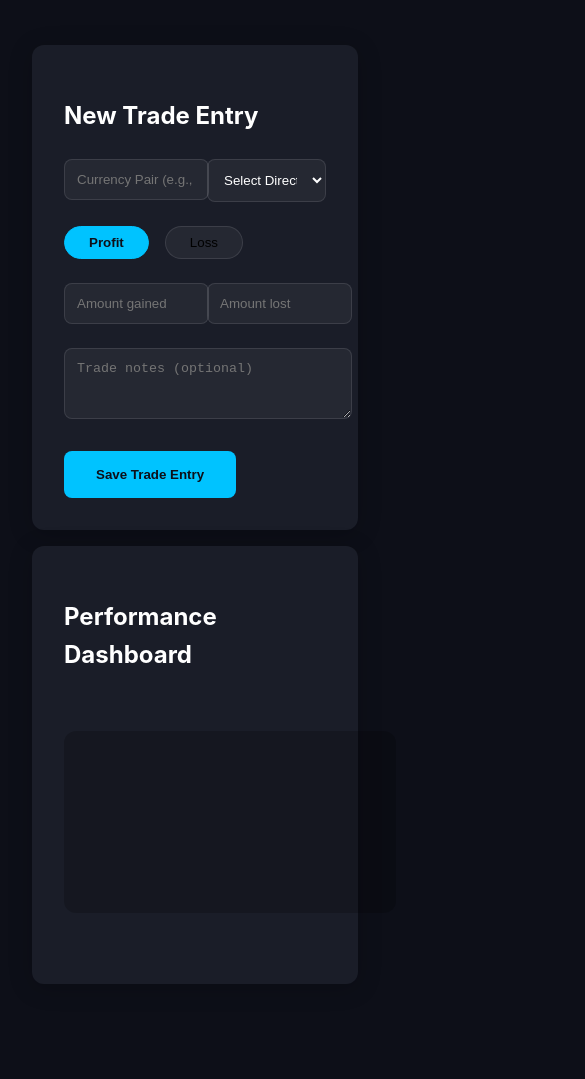
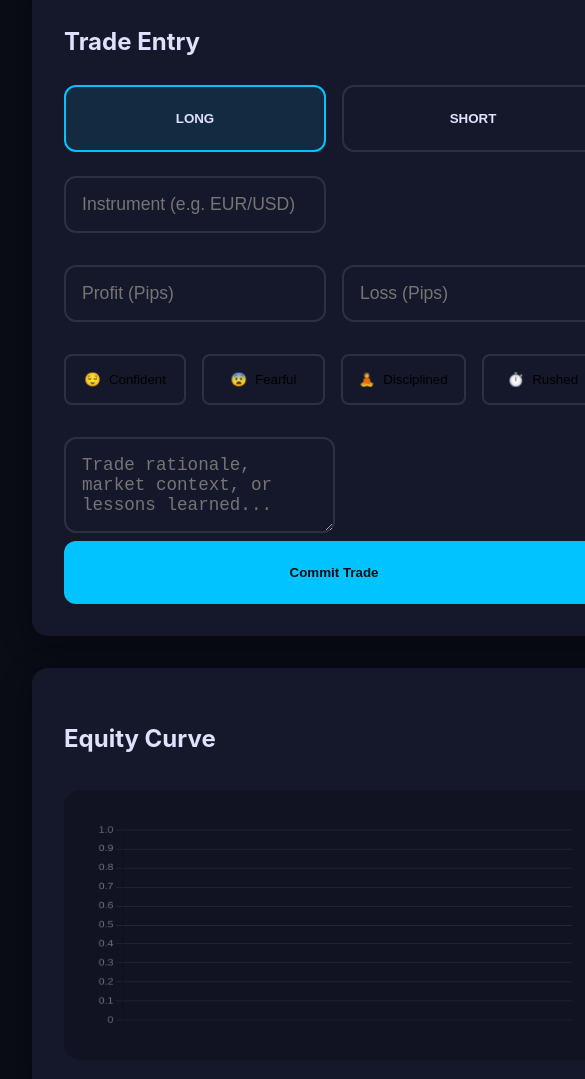
Before and after one commit to vincenek/TraderOS, a plain HTML site: page index.html in a window 390 px wide. Shown: the part 129-1208 px from the top of the page, 585 px wide, since content can reach past the window. Before the commit the page ends 1161 px from the top, so only its background shows below. Drawn offline with nearby package versions, Linux system fonts and the light colour scheme.

Commit message:
Update index.html

```diff
--- a/index.html
+++ b/index.html
@@ -3,330 +3,366 @@
 <head>
     <meta charset="UTF-8">
     <meta name="viewport" content="width=device-width, initial-scale=1.0">
-    <title>TraderOS - Professional Trading Journal</title>
+    <title>TraderOS Pro | Institutional Trading Journal</title>
     <script src="https://cdn.jsdelivr.net/npm/chart.js"></script>
     <style>
         :root {
-            --dark: #0D0F18;
+            --base: #0A0C16;
+            --surface: #15182B;
             --accent: #00C3FF;
-            --secondary: #1A1D28;
             --profit: #00FF88;
             --loss: #FF0066;
+            --text: #E0E0FF;
         }
 
         body {
-            font-family: 'Inter', system-ui, sans-serif;
-            background: var(--dark);
-            color: white;
+            font-family: 'Inter', system-ui;
+            background: var(--base);
+            color: var(--text);
             margin: 0;
-            padding: 2rem;
             line-height: 1.6;
         }
 
-        .container {
-            max-width: 1200px;
-            margin: 0 auto;
-        }
-
-        header {
-            display: flex;
-            align-items: center;
-            gap: 1rem;
-            margin-bottom: 3rem;
+        .header {
+            background: var(--surface);
+            padding: 1rem 2rem;
+            border-bottom: 1px solid rgba(255,255,255,0.1);
+            position: fixed;
+            width: 100%;
+            top: 0;
+            z-index: 100;
         }
 
         .logo {
-            height: 50px;
+            height: 60px;
             width: auto;
         }
 
-        .trade-card {
-            background: var(--secondary);
-            border-radius: 12px;
-            padding: 2rem;
-            margin: 1rem 0;
-            box-shadow: 0 4px 24px rgba(0,0,0,0.2);
+        .main-container {
+            max-width: 1400px;
+            margin: 100px auto 2rem;
+            padding: 0 2rem;
         }
 
-        .grid-2 {
+        .grid-container {
             display: grid;
-            grid-template-columns: repeat(2, 1fr);
-            gap: 1.5rem;
+            grid-template-columns: 1fr 400px;
+            gap: 2rem;
+        }
+
+        .trade-card {
+            background: var(--surface);
+            border-radius: 16px;
+            padding: 2rem;
+            margin-bottom: 2rem;
+            box-shadow: 0 8px 32px rgba(0,0,0,0.3);
+        }
+
+        .direction-toggle {
+            display: grid;
+            grid-template-columns: 1fr 1fr;
+            gap: 1rem;
             margin: 1.5rem 0;
         }
 
-        input, select, textarea {
-            background: rgba(255,255,255,0.05);
-            border: 1px solid rgba(255,255,255,0.1);
+        .direction-btn {
+            padding: 1.5rem;
+            border: 2px solid rgba(255,255,255,0.1);
+            border-radius: 12px;
+            cursor: pointer;
+            transition: all 0.2s;
+            background: none;
+            color: var(--text);
+            font-weight: 600;
+        }
+
+        .direction-btn.active {
+            border-color: var(--accent);
+            background: rgba(0,195,255,0.1);
+        }
+
+        .pl-container {
+            display: grid;
+            grid-template-columns: 1fr 1fr;
+            gap: 1rem;
+            margin: 2rem 0;
+        }
+
+        .pl-input {
+            padding: 1rem;
+            border: 2px solid rgba(255,255,255,0.1);
+            border-radius: 12px;
+            background: none;
+            color: var(--text);
+            font-size: 1.1rem;
+        }
+
+        .pl-input:focus {
+            border-color: var(--accent);
+            outline: none;
+        }
+
+        .emotion-grid {
+            display: grid;
+            grid-template-columns: repeat(4, 1fr);
+            gap: 1rem;
+            margin: 2rem 0;
+        }
+
+        .emotion-btn {
+            padding: 1rem;
+            border: 2px solid rgba(255,255,255,0.1);
             border-radius: 8px;
-            padding: 0.75rem;
-            color: white;
+            cursor: pointer;
+            background: none;
+            transition: all 0.2s;
+            display: flex;
+            align-items: center;
+            justify-content: center;
+            gap: 0.5rem;
+        }
+
+        .emotion-btn.active {
+            border-color: var(--accent);
+            background: rgba(0,195,255,0.1);
+        }
+
+        button.cta {
+            background: var(--accent);
+            color: var(--base);
+            padding: 1.5rem;
+            border: none;
+            border-radius: 12px;
+            font-weight: 700;
+            cursor: pointer;
             width: 100%;
             transition: all 0.2s;
         }
 
-        input:focus, select:focus, textarea:focus {
-            border-color: var(--accent);
-            outline: none;
+        button.cta:hover {
+            opacity: 0.9;
+            transform: translateY(-2px);
         }
 
-        .pill-toggle {
-            display: flex;
-            gap: 1rem;
-            margin: 1rem 0;
+        #performanceChart {
+            background: rgba(0,0,0,0.2);
+            border-radius: 16px;
+            padding: 2rem;
+            margin-top: 2rem;
         }
 
-        .pill-toggle button {
-            background: rgba(255,255,255,0.05);
-            border: 1px solid rgba(255,255,255,0.1);
-            padding: 0.5rem 1.5rem;
-            border-radius: 20px;
-            cursor: pointer;
-            transition: all 0.2s;
+        .trade-entry {
+            background: var(--surface);
+            border-radius: 12px;
+            padding: 1.5rem;
+            margin: 1rem 0;
+            display: grid;
+            grid-template-columns: 100px 1fr auto;
+            align-items: center;
+            gap: 2rem;
         }
 
-        .pill-toggle button.active {
-            background: var(--accent);
-            border-color: var(--accent);
-            color: var(--dark);
-            font-weight: 600;
-        }
-
-        button.primary {
-            background: var(--accent);
-            color: var(--dark);
-            border: none;
-            padding: 1rem 2rem;
-            border-radius: 8px;
-            cursor: pointer;
-            font-weight: 600;
-            transition: all 0.2s;
-        }
-
-        button.primary:hover {
-            opacity: 0.9;
-            transform: translateY(-1px);
-        }
-
-        .profit { color: var(--profit); }
-        .loss { color: var(--loss); }
-
-        #performanceChart {
-            margin: 2rem 0;
-            background: rgba(0,0,0,0.2);
-            border-radius: 12px;
-            padding: 1rem;
-        }
-
-        .trade-note {
-            color: rgba(255,255,255,0.7);
-            font-style: italic;
-            margin-top: 1rem;
-            padding-left: 1rem;
-            border-left: 2px solid var(--accent);
+        .pnl-badge {
+            padding: 0.5rem 1rem;
+            border-radius: 20px;
+            font-weight: 700;
         }
     </style>
 </head>
 <body>
-    <div class="container">
-        <header>
-            <img src="https://i.postimg.cc/30RjDVfz/IMG-0540.jpg" class="logo" alt="TraderOS Logo">
-            <h1 style="font-weight: 600; letter-spacing: -0.03em">TRADER OS</h1>
+    <header class="header">
+        <img src="https://i.postimg.cc/30RjDVfz/IMG-0540.jpg" class="logo" alt="TraderOS Pro Logo">
     </header>
 
-        <!-- Trade Log Form -->
+    <div class="main-container">
+        <div class="grid-container">
+            <!-- Left Column -->
+            <div>
+                <!-- Trade Entry -->
                 <div class="trade-card">
-            <h2 style="font-size: 1.5rem; margin-bottom: 1.5rem;">New Trade Entry</h2>
-            <form id="tradeForm">
-                <div class="grid-2">
-                    <div>
-                        <input type="text" id="pair" placeholder="Currency Pair (e.g., EUR/USD)" required>
+                    <h2 style="font-size: 1.5rem; margin-bottom: 1rem;">Trade Entry</h2>
+
+                    <div class="direction-toggle">
+                        <button class="direction-btn active" data-direction="Long">LONG</button>
+                        <button class="direction-btn" data-direction="Short">SHORT</button>
                     </div>
-                    <div>
-                        <select id="direction" required>
-                            <option value="">Select Direction</option>
-                            <option>Long</option>
-                            <option>Short</option>
-                        </select>
+
+                    <input type="text" id="pair" class="pl-input" placeholder="Instrument (e.g. EUR/USD)" required>
+
+                    <div class="pl-container">
+                        <input type="number" id="profit" class="pl-input" placeholder="Profit (Pips)" step="0.01">
+                        <input type="number" id="loss" class="pl-input" placeholder="Loss (Pips)" step="0.01">
+                    </div>
+
+                    <div class="emotion-grid">
+                        <button class="emotion-btn" data-emotion="confident"><span>😌</span> Confident</button>
+                        <button class="emotion-btn" data-emotion="fearful"><span>😨</span> Fearful</button>
+                        <button class="emotion-btn" data-emotion="disciplined"><span>🧘</span> Disciplined</button>
+                        <button class="emotion-btn" data-emotion="rushed"><span>⏱️</span> Rushed</button>
+                    </div>
+
+                    <textarea id="notes" class="pl-input" rows="3" placeholder="Trade rationale, market context, or lessons learned..."></textarea>
+
+                    <button class="cta" onclick="saveTrade()">Commit Trade</button>
+                </div>
+
+                <!-- Performance Chart -->
+                <div class="trade-card">
+                    <h2 style="font-size: 1.5rem; margin-bottom: 1rem;">Equity Curve</h2>
+                    <canvas id="performanceChart"></canvas>
                 </div>
             </div>
 
-                <div class="pill-toggle">
-                    <button type="button" class="active" data-type="profit">Profit</button>
-                    <button type="button" data-type="loss">Loss</button>
+            <!-- Right Column -->
+            <div>
+                <!-- Trade Journal -->
+                <div class="trade-card">
+                    <h2 style="font-size: 1.5rem; margin-bottom: 1rem;">Trade Journal</h2>
+                    <div id="tradeJournal"></div>
                 </div>
-
-                <div class="grid-2">
-                    <input type="number" id="profitAmount" placeholder="Amount gained" step="0.01" required>
-                    <input type="number" id="lossAmount" placeholder="Amount lost" step="0.01" disabled>
             </div>
-
-                <div style="margin: 1.5rem 0">
-                    <textarea id="notes" rows="3" placeholder="Trade notes (optional)"></textarea>
         </div>
-
-                <button type="submit" class="primary">Save Trade Entry</button>
-            </form>
-        </div>
-
-        <!-- Dashboard -->
-        <div class="trade-card">
-            <h2 style="font-size: 1.5rem; margin-bottom: 1.5rem;">Performance Dashboard</h2>
-            <canvas id="performanceChart"></canvas>
-            <div id="aiInsights"></div>
-        </div>
-
-        <!-- Trade History -->
-        <div id="tradesList"></div>
     </div>
 
     <script>
         const DB_NAME = 'traderOSPro';
         let chartInstance = null;
-        let currentTradeType = 'profit';
+        let currentDirection = 'Long';
+        let selectedEmotions = [];
 
-        // Initialize
-        document.querySelectorAll('.pill-toggle button').forEach(btn => {
+        // Initialize UI
+        document.querySelectorAll('.direction-btn').forEach(btn => {
             btn.addEventListener('click', () => {
-                document.querySelectorAll('.pill-toggle button').forEach(b => b.classList.remove('active'));
+                document.querySelectorAll('.direction-btn').forEach(b => b.classList.remove('active'));
                 btn.classList.add('active');
-                currentTradeType = btn.dataset.type;
-
-                document.getElementById('profitAmount').disabled = currentTradeType !== 'profit';
-                document.getElementById('lossAmount').disabled = currentTradeType === 'profit';
+                currentDirection = btn.dataset.direction;
             });
         });
 
-        // Save Trade
-        document.getElementById('tradeForm').addEventListener('submit', (e) => {
-            e.preventDefault();
-
-            const amount = currentTradeType === 'profit'
-                ? parseFloat(document.getElementById('profitAmount').value)
-                : -parseFloat(document.getElementById('lossAmount').value);
-
-            saveTrade({
-                pair: document.getElementById('pair').value.toUpperCase(),
-                direction: document.getElementById('direction').value,
-                type: currentTradeType,
-                amount: amount,
-                notes: document.getElementById('notes').value.trim(),
-                date: new Date().toLocaleString('en-US', {
-                    weekday: 'short',
-                    hour: '2-digit',
-                    minute: '2-digit',
-                    day: 'numeric',
-                    month: 'short'
-                })
+        document.querySelectorAll('.emotion-btn').forEach(btn => {
+            btn.addEventListener('click', () => {
+                btn.classList.toggle('active');
+                const emotion = btn.dataset.emotion;
+                selectedEmotions = selectedEmotions.includes(emotion)
+                    ? selectedEmotions.filter(e => e !== emotion)
+                    : [...selectedEmotions, emotion];
+            });
         });
 
-            e.target.reset();
-            document.getElementById('profitAmount').disabled = false;
-            document.getElementById('lossAmount').disabled = true;
-            document.querySelector('.pill-toggle button').click();
-        });
-
-        function saveTrade(trade) {
+        // Trade Class
+        class TradeJournal {
+            static save(trade) {
                 const trades = JSON.parse(localStorage.getItem(DB_NAME)) || [];
                 trades.push(trade);
                 localStorage.setItem(DB_NAME, JSON.stringify(trades));
-            updateDashboard();
+                this.updateUI();
             }
 
-        // Analytics
-        function generateInsights(trades) {
-            if(trades.length === 0) return '<p>No trades recorded yet</p>';
+            static load() {
+                return JSON.parse(localStorage.getItem(DB_NAME)) || [];
+            }
 
-            const profits = trades.map(t => t.amount);
-            const total = profits.reduce((a,b) => a + b, 0);
-            const winRate = (trades.filter(t => t.amount > 0).length / trades.length * 100;
+            static updateUI() {
+                const trades = this.load();
+                this.renderJournal(trades);
+                this.renderChart(trades);
+            }
 
-            return `
-                <div class="grid-2">
-                    <div class="trade-card">
-                        <h3>📈 Profit</h3>
-                        <p class="profit">$${total > 0 ? total.toFixed(2) : '0.00'}</p>
+            static renderJournal(trades) {
+                const html = trades.map(trade => `
+                    <div class="trade-entry">
+                        <div>
+                            <div style="font-weight: 700;">${trade.pair}</div>
+                            <div style="color: #6B7280;">${trade.date}</div>
                         </div>
-                    <div class="trade-card">
-                        <h3>📉 Loss</h3>
-                        <p class="loss">$${Math.abs(total < 0 ? total : 0).toFixed(2)}</p>
+                        <div>
+                            <div>${trade.direction} • ${trade.emotions.join(', ')}</div>
+                            ${trade.notes ? `<div style="color: #6B7280; margin-top: 0.5rem;">${trade.notes}</div>` : ''}
+                        </div>
+                        <div class="pnl-badge" style="background: ${trade.profit > 0 ? 'rgba(0,255,136,0.15)' : 'rgba(255,0,102,0.15)'}; color: ${trade.profit > 0 ? '#00FF88' : '#FF0066'}">
+                            ${trade.profit > 0 ? '+' : ''}${trade.profit.toFixed(1)} pips
                         </div>
                     </div>
-                <div class="trade-card" style="margin-top: 1.5rem">
-                    <h3>📊 Statistics</h3>
-                    <p>Total Trades: ${trades.length}</p>
-                    <p>Win Rate: ${winRate.toFixed(1)}%</p>
-                    <p>Avg. Profit: $${(total/trades.length).toFixed(2)}</p>
-                </div>
-            `;
+                `).reverse().join('');
+                document.getElementById('tradeJournal').innerHTML = html;
             }
 
-        // Chart
-        function updateChart(trades) {
+            static renderChart(trades) {
                 const ctx = document.getElementById('performanceChart').getContext('2d');
-
                 if(chartInstance) chartInstance.destroy();
 
+                const cumulative = [];
+                trades.reduce((acc, trade) => {
+                    cumulative.push(acc + trade.profit);
+                    return acc + trade.profit;
+                }, 0);
+
                 chartInstance = new Chart(ctx, {
-                type: 'bar',
+                    type: 'line',
                     data: {
-                    labels: trades.map((t,i) => `Trade ${i+1}`),
+                        labels: trades.map((_, i) => i + 1),
                         datasets: [{
-                        label: 'Profit/Loss',
-                        data: trades.map(t => t.amount),
-                        backgroundColor: trades.map(t =>
-                            t.amount > 0 ? 'rgba(0, 255, 136, 0.8)' : 'rgba(255, 0, 102, 0.8)'),
-                        borderColor: trades.map(t =>
-                            t.amount > 0 ? 'rgba(0, 255, 136, 1)' : 'rgba(255, 0, 102, 1)'),
-                        borderWidth: 1
+                            label: 'Cumulative P/L',
+                            data: cumulative,
+                            borderColor: '#00C3FF',
+                            tension: 0.4,
+                            fill: true,
+                            backgroundColor: 'rgba(0,195,255,0.05)'
                         }]
                     },
                     options: {
                         responsive: true,
-                    plugins: {
-                        legend: { display: false },
-                    },
+                        plugins: { legend: { display: false } },
                         scales: {
                             y: {
                                 grid: { color: 'rgba(255,255,255,0.1)' },
-                            ticks: { color: 'rgba(255,255,255,0.7)' }
+                                ticks: { color: '#6B7280' }
                             },
                             x: {
                                 grid: { display: false },
-                            ticks: { color: 'rgba(255,255,255,0.7)' }
+                                ticks: { color: '#6B7280' }
                             }
                         }
                     }
                 });
             }
+        }
 
-        // UI Update
-        function updateDashboard() {
-            const trades = JSON.parse(localStorage.getItem(DB_NAME)) || [];
+        // Save Trade
+        function saveTrade() {
+            const profit = parseFloat(document.getElementById('profit').value) || 0;
+            const loss = parseFloat(document.getElementById('loss').value) || 0;
+            const netPL = profit - loss;
 
-            document.getElementById('tradesList').innerHTML = trades
-                .map(t => `
-                    <div class="trade-card">
-                        <div style="display: flex; justify-content: space-between; align-items: center">
-                            <div>
-                                <h3 style="margin: 0">${t.pair} • ${t.direction}</h3>
-                                <small>${t.date}</small>
-                            </div>
-                            <span class="${t.type === 'profit' ? 'profit' : 'loss'}"
-                                  style="font-size: 1.2rem; font-weight: 600">
-                                $${Math.abs(t.amount).toFixed(2)}
-                            </span>
-                        </div>
-                        ${t.notes ? `<div class="trade-note">${t.notes}</div>` : ''}
-                    </div>
-                `).reverse().join('');
+            if(!document.getElementById('pair').value) {
+                alert('Instrument required');
+                return;
+            }
 
-            document.getElementById('aiInsights').innerHTML = generateInsights(trades);
-            if(trades.length > 0) updateChart(trades);
+            TradeJournal.save({
+                pair: document.getElementById('pair').value.toUpperCase(),
+                direction: currentDirection,
+                profit: netPL,
+                emotions: selectedEmotions,
+                notes: document.getElementById('notes').value,
+                date: new Date().toLocaleString('en-US', {
+                    month: 'short',
+                    day: 'numeric',
+                    hour: '2-digit',
+                    minute: '2-digit'
+                })
+            });
+
+            // Reset form
+            document.getElementById('profit').value = '';
+            document.getElementById('loss').value = '';
+            document.getElementById('notes').value = '';
+            selectedEmotions = [];
+            document.querySelectorAll('.emotion-btn').forEach(btn => btn.classList.remove('active'));
         }
 
         // Initial Load
-        updateDashboard();
+        TradeJournal.updateUI();
     </script>
 </body>
 </html>
```
Lines whose indentation alone changed are shown as unchanged.
